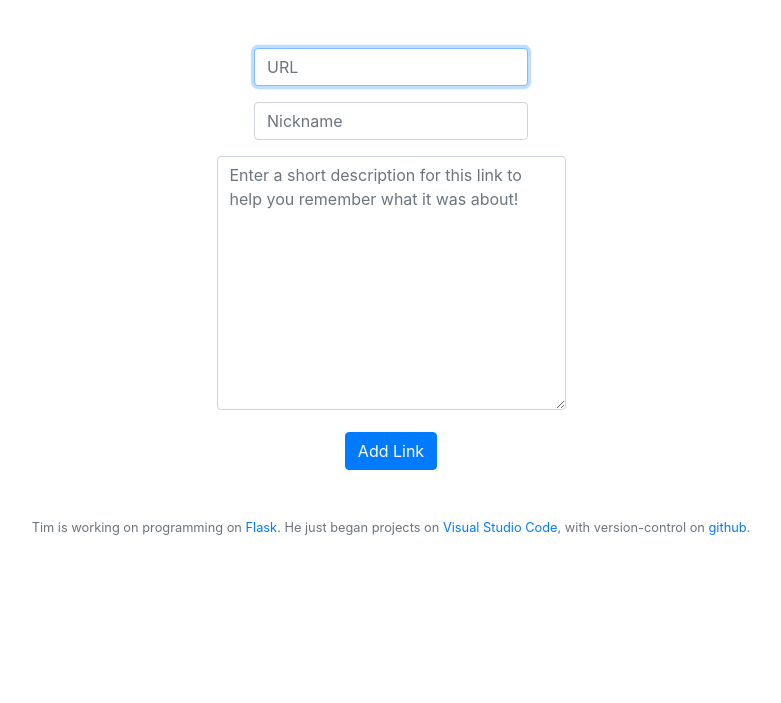
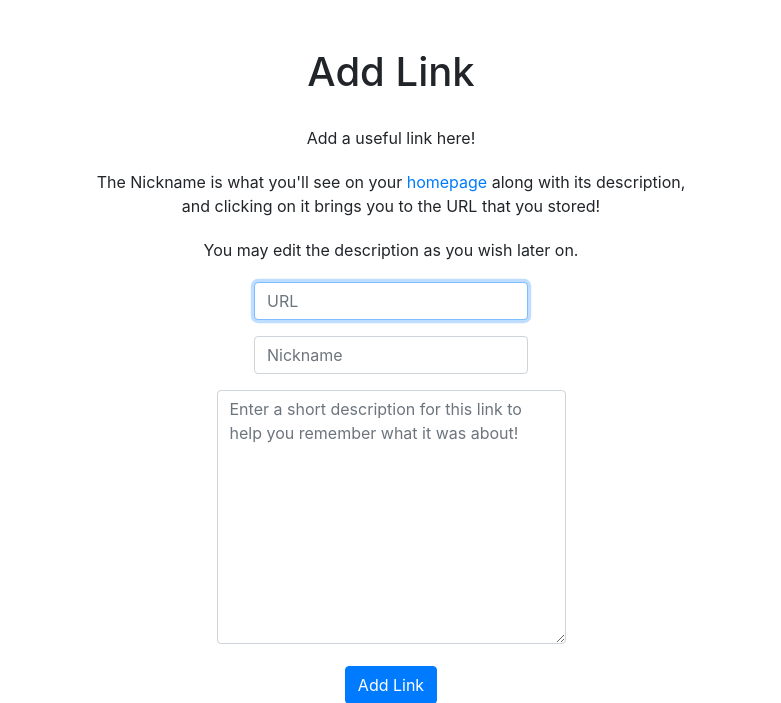
Before and after one commit to swoglord/exploring_flask, a Flask app: page /add in a window 1280 px wide. Shown: the part 76-779 px from the top of the page, without its empty margins (249-1030 px from the left). Before the commit the page ends 611 px from the top, so only its background shows below. Run offline with Flask 2, Linux system fonts and the light colour scheme; the visitor is signed in with stand-in values (Sample User, id 1).

Commit message:
Improved Front-End across all routes

```diff
--- a/static/styles.css
+++ b/static/styles.css
@@ -46,7 +46,20 @@ main img
     max-width: 100%;
 }
 
-main .styled-table
-{
-    margin:0px;
+h1 {
+    margin-bottom: 30px;
 }
+
+.intro-outro {
+    margin-top: 20px;
+    margin-bottom: 20px;
+}
+
+.table {
+    table-layout: fixed;
+}
+
+td {
+    overflow: auto;
+    white-space: nowrap;
+}
--- a/templates/add.html
+++ b/templates/add.html
@@ -5,6 +5,10 @@
 {% endblock %}
 
 {% block main %}
+    <h1>Add Link</h1>
+    <p class="intro-outro">Add a useful link here!</p>
+    <p class="intro-outro">The Nickname is what you'll see on your <a href="/index">homepage</a> along with its description, <br> and clicking on it brings you to the URL that you stored! <br></p>
+    <p class="intro-outro">You may edit the description as you wish later on.</p>
     <form action="/add" method="POST">
         <div class="form-group">
             <input autocomplete="off" autofocus class="form-control" name="url" placeholder="URL" type="url">
```
Also changed, not shown: templates/history.html (+4 -4 lines), templates/index.html (+4 -4 lines), templates/trash.html (+4 -4 lines).
